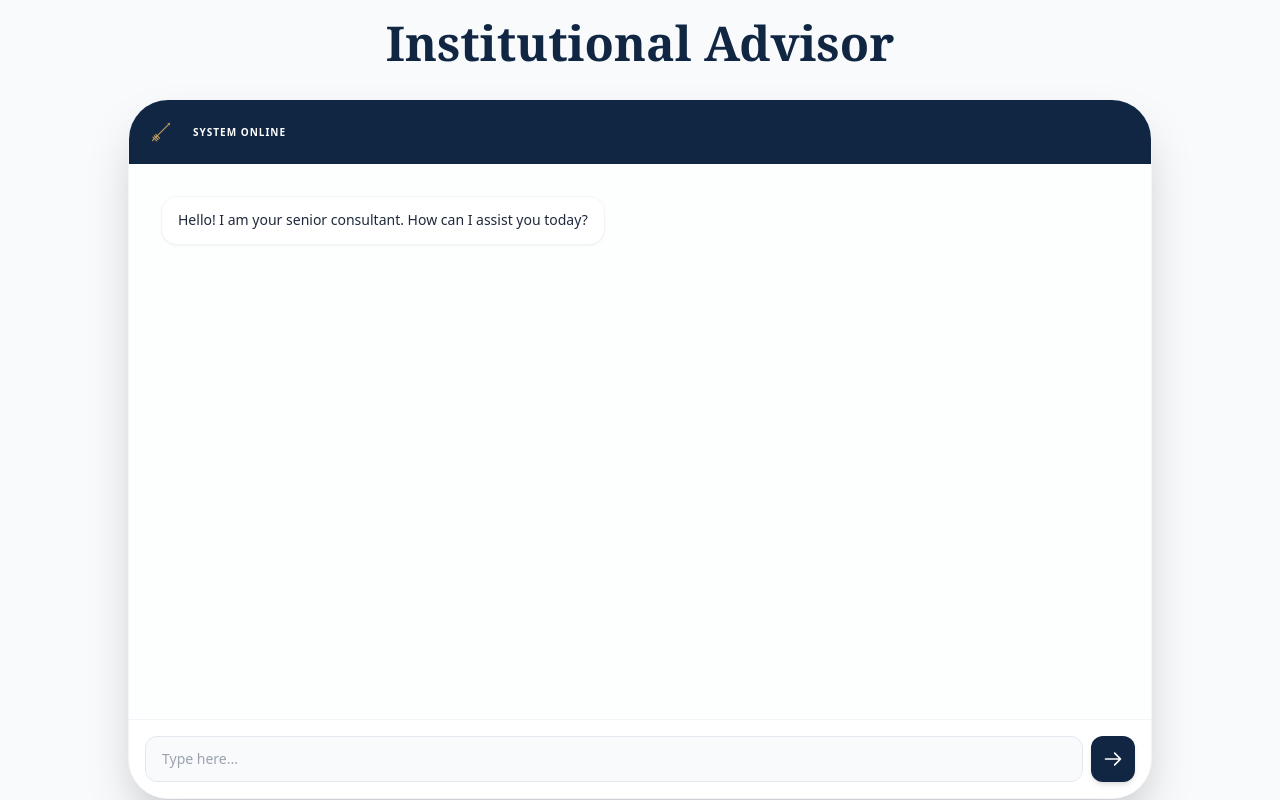
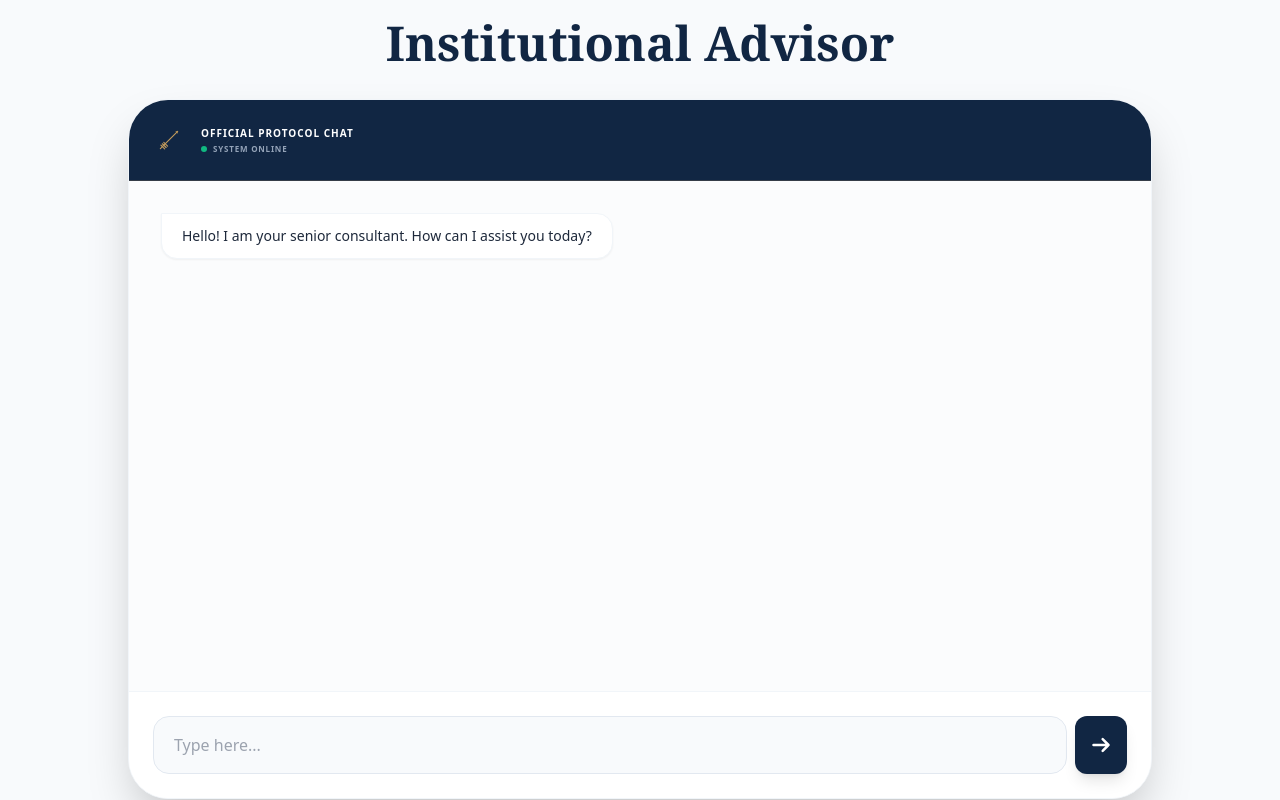
Before and after one commit to chito529/pycon, a React (Vite) app: page / in a window 1280 px wide. Shown: the part 7800-8600 px from the top of the page. Built offline with nearby package versions, Linux system fonts and the light colour scheme.

Commit message:
Update AIConcierge.tsx

```diff
--- a/src/components/AIConcierge.tsx
+++ b/src/components/AIConcierge.tsx
@@ -13,6 +13,7 @@ const AIConcierge: React.FC<AIConciergeProps> = ({ lang }) => {
   const WHATSAPP_NUMBER = "595981492115";
   const CALENDAR_LINK = "https://calendar.app.google/qnGfL7nwnFSbs3Yv8";
 
+  // Bienvenida inicial
   useEffect(() => {
     const welcome = lang === 'ES'
       ? '¡Hola! Soy tu consultor senior. ¿En qué puedo asesorarte hoy?'
@@ -20,6 +21,7 @@ const AIConcierge: React.FC<AIConciergeProps> = ({ lang }) => {
     setMessages([{ role: 'model' as const, text: welcome }]);
   }, [lang]);
 
+  // Escuchar evento de Pricing
   useEffect(() => {
     const handlePlanEvent = (e: any) => {
       const planName = e.detail.plan;
@@ -77,38 +79,52 @@ const AIConcierge: React.FC<AIConciergeProps> = ({ lang }) => {
   };
 
   return (
-    <section className="py-12 md:py-24 bg-slate-50 px-4" id="ai-advisor">
+    <section className="py-12 md:py-24 bg-slate-50 px-0 md:px-4" id="ai-advisor">
       <div className="max-w-5xl mx-auto">
-        <div className="text-center mb-8">
+        <div className="text-center mb-8 px-4">
           <div className="flex justify-center mb-4"><Logo type="icon" size="sm" /></div>
           <h2 className="text-3xl md:text-5xl font-serif font-bold text-[#112643]">
             {lang === 'ES' ? 'Asesor Institucional' : 'Institutional Advisor'}
           </h2>
         </div>
 
-        <div className="bg-white md:rounded-[2.5rem] shadow-2xl border border-slate-100 flex flex-col h-[600px] md:h-[700px] overflow-hidden">
-          <div className="bg-[#112643] p-4 flex items-center gap-4 text-white">
+        <div className="bg-white md:rounded-[2.5rem] shadow-2xl border-t md:border border-slate-100 flex flex-col h-[85vh] md:h-[700px] overflow-hidden">
+          <div className="bg-[#112643] p-4 md:p-6 flex items-center gap-4 text-white border-b border-[#c19a5b]/20">
             <Logo type="icon" size="xs" variant="light" />
-            <span className="text-[10px] font-black uppercase tracking-widest">System Online</span>
+            <div className="text-left">
+               <span className="text-[10px] font-black uppercase tracking-widest block">Official Protocol Chat</span>
+               <div className="flex items-center gap-1.5 mt-0.5">
+                  <span className="w-1.5 h-1.5 rounded-full bg-emerald-500 animate-pulse"></span>
+                  <span className="text-[8px] text-slate-400 font-bold uppercase tracking-widest">System Online</span>
+               </div>
+            </div>
           </div>
 
-          <div ref={scrollRef} className="flex-1 overflow-y-auto p-4 md:p-8 space-y-6 bg-slate-50/30">
+          <div ref={scrollRef} className="flex-1 overflow-y-auto p-4 md:p-8 space-y-6 bg-slate-50/50 chat-scrollbar text-left">
             {messages.map((msg, idx) => (
               <div key={idx} className={`flex gap-3 ${msg.role === 'user' ? 'flex-row-reverse' : 'flex-row'}`}>
-                <div className="flex flex-col max-w-[85%] md:max-w-[70%] gap-2">
-                  <div className={`px-4 py-3 rounded-2xl text-[14px] leading-relaxed shadow-sm ${
-                    msg.role === 'user' ? 'bg-[#112643] text-white' : 'bg-white text-slate-800 border border-slate-100'
+                <div className="flex flex-col max-w-[85%] md:max-w-[75%] gap-3">
+                  <div className={`px-5 py-3 rounded-2xl text-[15px] md:text-sm leading-relaxed shadow-sm ${
+                    msg.role === 'user' ? 'bg-[#112643] text-white rounded-tr-none' : 'bg-white text-slate-800 rounded-tl-none border border-slate-100'
                   }`}>
                     {msg.text}
                   </div>
 
                   {msg.role === 'model' && shouldShowButtons(msg.text) && (
-                    <div className="flex flex-col sm:flex-row gap-2 mt-2">
+                    <div className="mt-2 animate-in fade-in slide-in-from-bottom-2 duration-500">
+                      <div className="flex items-center gap-2 mb-3">
+                        <span className="flex h-2 w-2 relative">
+                          <span className="animate-ping absolute inline-flex h-full w-full rounded-full bg-[#c19a5b] opacity-75"></span>
+                          <span className="relative inline-flex rounded-full h-2 w-2 bg-[#c19a5b]"></span>
+                        </span>
+                        <span className="text-[#c19a5b] text-[9px] font-black uppercase tracking-[0.2em]">Respuesta Instantánea</span>
+                      </div>
+                      <div className="flex flex-col sm:flex-row gap-2">
                         <a
-                        href={`https://wa.me/${WHATSAPP_NUMBER}?text=${encodeURIComponent("Hola, quiero coordinar los pasos con un asesor.")}`}
+                          href={`https://wa.me/${WHATSAPP_NUMBER}?text=${encodeURIComponent("Hola, me gustaría coordinar los pasos con un asesor.")}`}
                           target="_blank"
                           rel="noopener noreferrer"
-                        className="flex-1 bg-[#25D366] text-white flex items-center justify-center gap-2 py-3 px-4 rounded-xl font-bold text-[10px] uppercase tracking-widest"
+                          className="flex-1 bg-[#25D366] text-white flex items-center justify-center gap-2 py-3 px-4 rounded-xl font-bold text-[10px] uppercase tracking-widest shadow-lg active:scale-95 transition-all"
                         >
                           WhatsApp
                         </a>
@@ -116,29 +132,31 @@ const AIConcierge: React.FC<AIConciergeProps> = ({ lang }) => {
                           href={CALENDAR_LINK}
                           target="_blank"
                           rel="noopener noreferrer"
-                        className="flex-1 bg-[#c19a5b] text-white flex items-center justify-center gap-2 py-3 px-4 rounded-xl font-bold text-[10px] uppercase tracking-widest"
+                          className="flex-1 bg-[#c19a5b] text-white flex items-center justify-center gap-2 py-3 px-4 rounded-xl font-bold text-[10px] uppercase tracking-widest shadow-lg active:scale-95 transition-all"
                         >
                           📅 Reservar Reunión
                         </a>
+                      </div>
                     </div>
                   )}
                 </div>
               </div>
             ))}
-            {isLoading && <div className="text-[#c19a5b] text-[10px] font-black animate-pulse uppercase">IA Pensando...</div>}
+            {isLoading && <div className="text-[#c19a5b] text-[10px] font-black animate-pulse uppercase tracking-widest">IA Pensando...</div>}
           </div>
 
-          <form onSubmit={handleSubmit} className="p-4 bg-white border-t border-slate-100">
+          <form onSubmit={handleSubmit} className="p-4 md:p-6 bg-white border-t border-slate-100 mb-safe">
             <div className="flex gap-2">
               <input
                 type="text"
                 value={input}
                 onChange={(e) => setInput(e.target.value)}
-                className="flex-1 bg-slate-50 border border-slate-200 rounded-xl px-4 py-3 text-sm focus:outline-none focus:ring-1 focus:ring-[#c19a5b]"
+                className="flex-1 bg-slate-50 border border-slate-200 rounded-2xl px-5 py-4 text-base focus:outline-none focus:ring-2 focus:ring-[#c19a5b]/50"
                 placeholder={lang === 'ES' ? 'Escribe aquí...' : 'Type here...'}
+                disabled={isLoading}
               />
-              <button type="submit" className="bg-[#112643] text-white p-3 rounded-xl shadow-md">
-                <svg className="w-5 h-5" fill="none" stroke="currentColor" viewBox="0 0 24 24"><path d="M14 5l7 7m0 0l-7 7m7-7H3" strokeWidth={2} strokeLinecap="round" strokeLinejoin="round"/></svg>
+              <button type="submit" className="bg-[#112643] text-white p-4 rounded-xl shadow-lg active:scale-90 transition-all disabled:opacity-50" disabled={isLoading}>
+                <svg className="w-5 h-5" fill="none" stroke="currentColor" viewBox="0 0 24 24"><path d="M14 5l7 7m0 0l-7 7m7-7H3" strokeWidth={3} strokeLinecap="round" strokeLinejoin="round"/></svg>
               </button>
             </div>
           </form>
```
Lines whose indentation alone changed are shown as unchanged.
